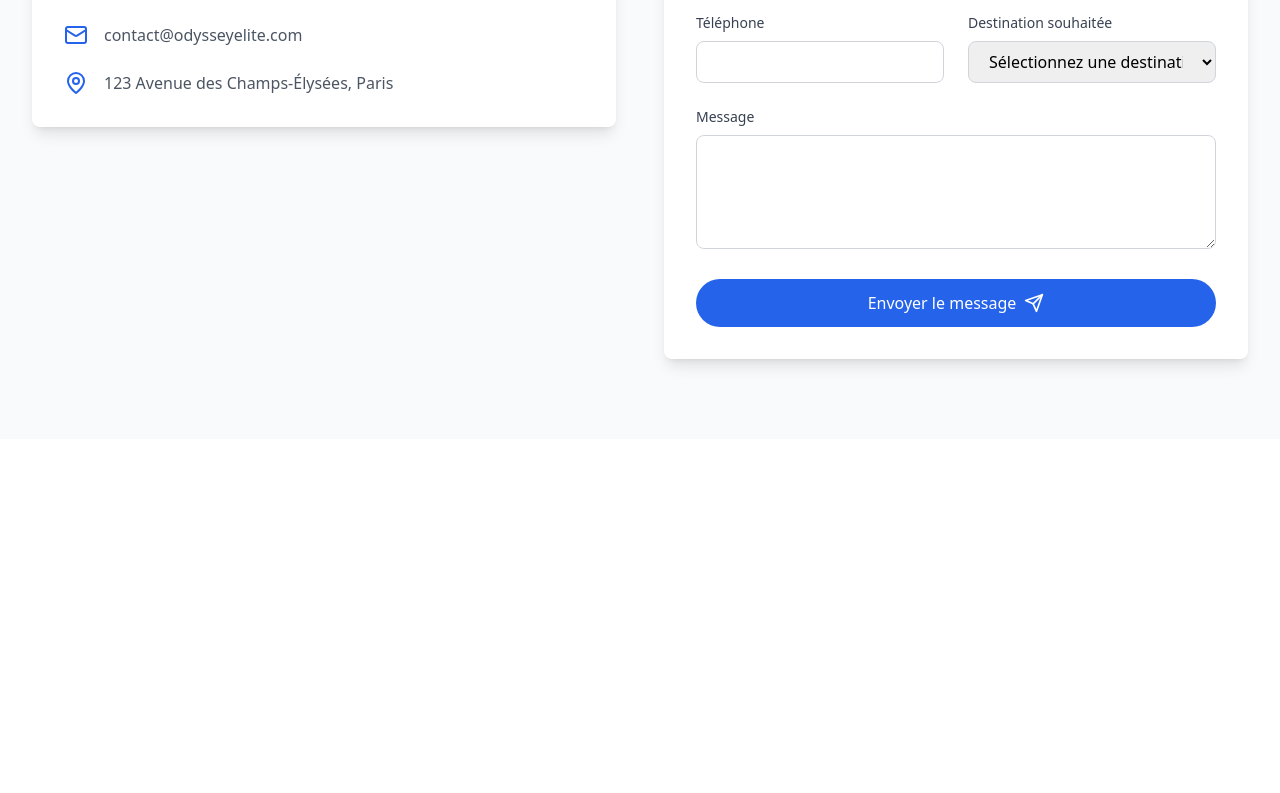
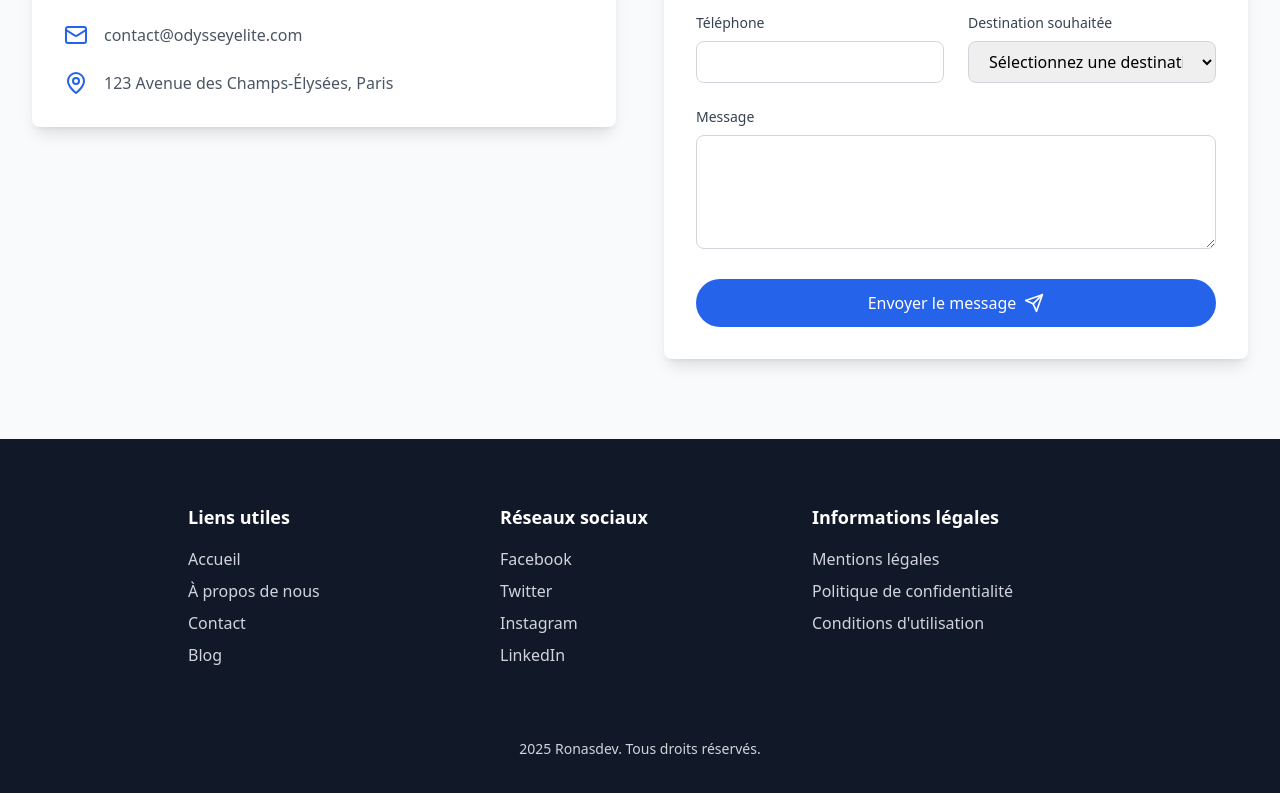
Before and after one commit to SoumSonec2025/Intello, a React (Vite) app: page / in a window 1280 px wide. Shown: the part 5269-6062 px from the top of the page. Before the commit the page ends 5708 px from the top, so only its background shows below. Built offline with nearby package versions, Linux system fonts and the light colour scheme.

Commit message:
ajout de footer

```diff
--- a/src/App.tsx
+++ b/src/App.tsx
@@ -8,6 +8,7 @@ import Gallery from './components/Gallery';
 import Testimonials from './components/Testimonials';
 import Contact from './components/Contact';
 import Booking from './components/Booking';
+import Footer from './components/Footer';
 
 function App() {
   return (
@@ -21,6 +22,7 @@ function App() {
       <Testimonials />
       <Booking />
       <Contact />
+      <Footer />
     </div>
   );
 }
--- /dev/null
+++ b/src/components/Footer.tsx
@@ -0,0 +1,43 @@
+import React from 'react';
+
+const Footer = () => {
+  return (
+    <footer className="bg-gray-900 text-white py-12">
+  <div className="container mx-auto px-4">
+    <div className="flex flex-wrap justify-center mb-12">
+      <div className="w-full md:w-1/3 xl:w-1/4 p-4">
+        <h4 className="text-lg font-bold mb-4">Liens utiles</h4>
+        <ul>
+          <li className="mb-2"><a href="#" className="text-gray-300 hover:text-blue-600">Accueil</a></li>
+          <li className="mb-2"><a href="#" className="text-gray-300 hover:text-blue-600">À propos de nous</a></li>
+          <li className="mb-2"><a href="#" className="text-gray-300 hover:text-blue-600">Contact</a></li>
+          <li className="mb-2"><a href="#" className="text-gray-300 hover:text-blue-600">Blog</a></li>
+        </ul>
+      </div>
+      <div className="w-full md:w-1/3 xl:w-1/4 p-4">
+        <h4 className="text-lg font-bold mb-4">Réseaux sociaux</h4>
+        <ul>
+          <li className="mb-2"><a href="#" className="text-gray-300 hover:text-blue-600"><i className="fa fa-facebook" aria-hidden="true"></i> Facebook</a></li>
+          <li className="mb-2"><a href="#" className="text-gray-300 hover:text-blue-600"><i className="fa fa-twitter" aria-hidden="true"></i> Twitter</a></li>
+          <li className="mb-2"><a href="#" className="text-gray-300 hover:text-blue-600"><i className="fa fa-instagram" aria-hidden="true"></i> Instagram</a></li>
+          <li className="mb-2"><a href="#" className="text-gray-300 hover:text-blue-600"><i className="fa fa-linkedin" aria-hidden="true"></i> LinkedIn</a></li>
+        </ul>
+      </div>
+      <div className="w-full md:w-1/3 xl:w-1/4 p-4">
+        <h4 className="text-lg font-bold mb-4">Informations légales</h4>
+        <ul>
+          <li className="mb-2"><a href="#" className="text-gray-300 hover:text-blue-600">Mentions légales</a></li>
+          <li className="mb-2"><a href="#" className="text-gray-300 hover:text-blue-600">Politique de confidentialité</a></li>
+          <li className="mb-2"><a href="#" className="text-gray-300 hover:text-blue-600">Conditions d'utilisation</a></li>
+        </ul>
+      </div>
+    </div>
+    <div className="text-center">
+      <p className="text-gray-300 text-sm"> 2025 Ronasdev. Tous droits réservés.</p>
+    </div>
+  </div>
+</footer>
+  );
+};
+
+export default Footer;
```
